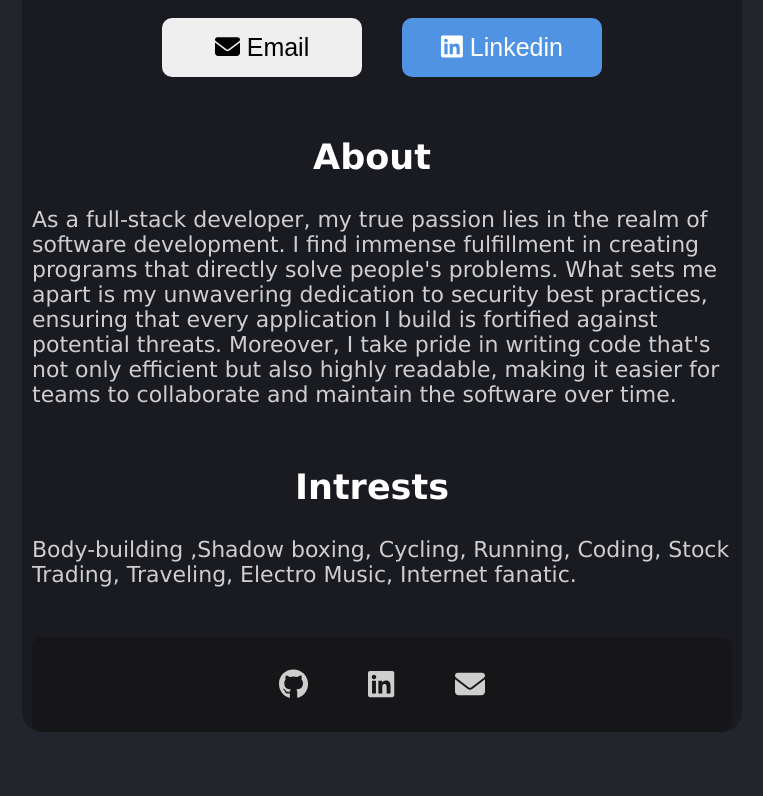
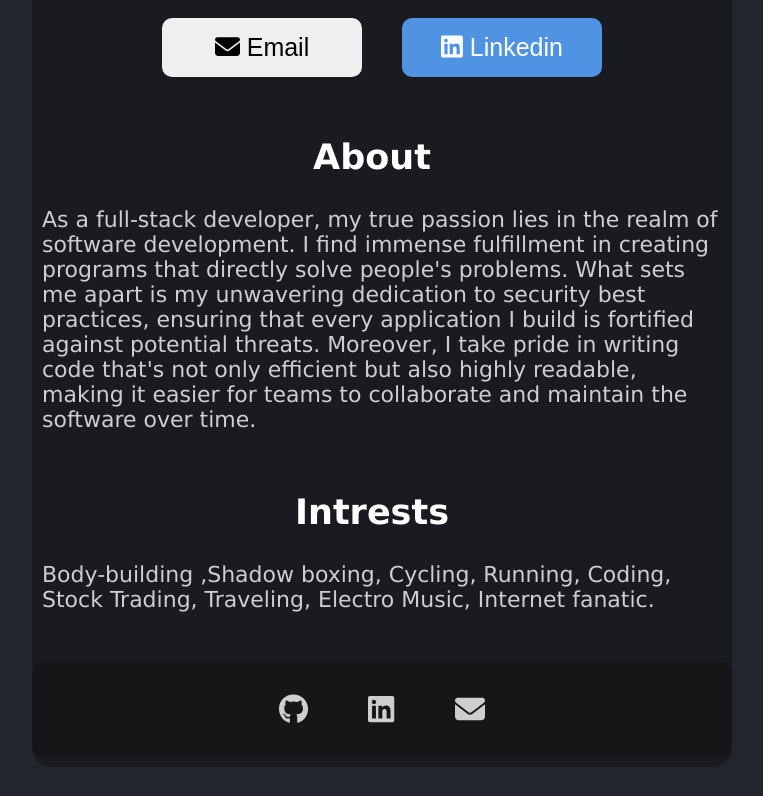
Before and after one commit to Lonewolfonrock/Bussiness-card_React, a React (Vite) app: page / in a window 1280 px wide. Shown: the part 682-1478 px from the top of the page, without its empty margins (258-1021 px from the left). Built offline with nearby package versions, Linux system fonts and the light colour scheme.

Commit message:
last update

```diff
--- a/src/App.css
+++ b/src/App.css
@@ -24,7 +24,7 @@ body{
   background-color: #1A1B21;
   text-align: center;
   border-radius: 20px;
-  padding: 10px 10px 0px 10px;
+  padding: 10px 0px 10px 0px;
   margin: 50px 600px;
 }
 header{
@@ -75,6 +75,7 @@ main{
 
 }
 main p{
+  margin: 0px 10px;
   text-align: left;
   color: #cececf;
   margin-bottom: 50px;
```
